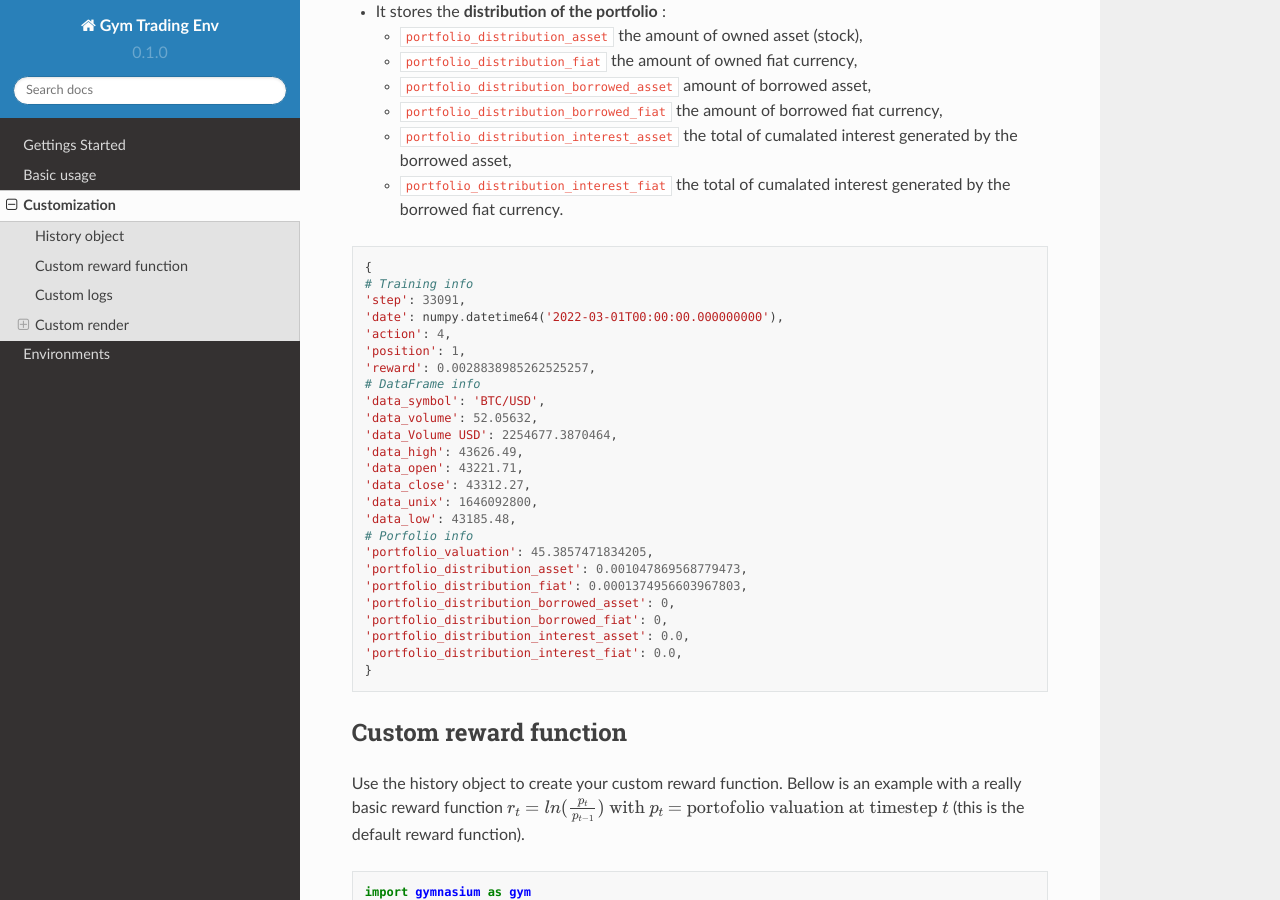
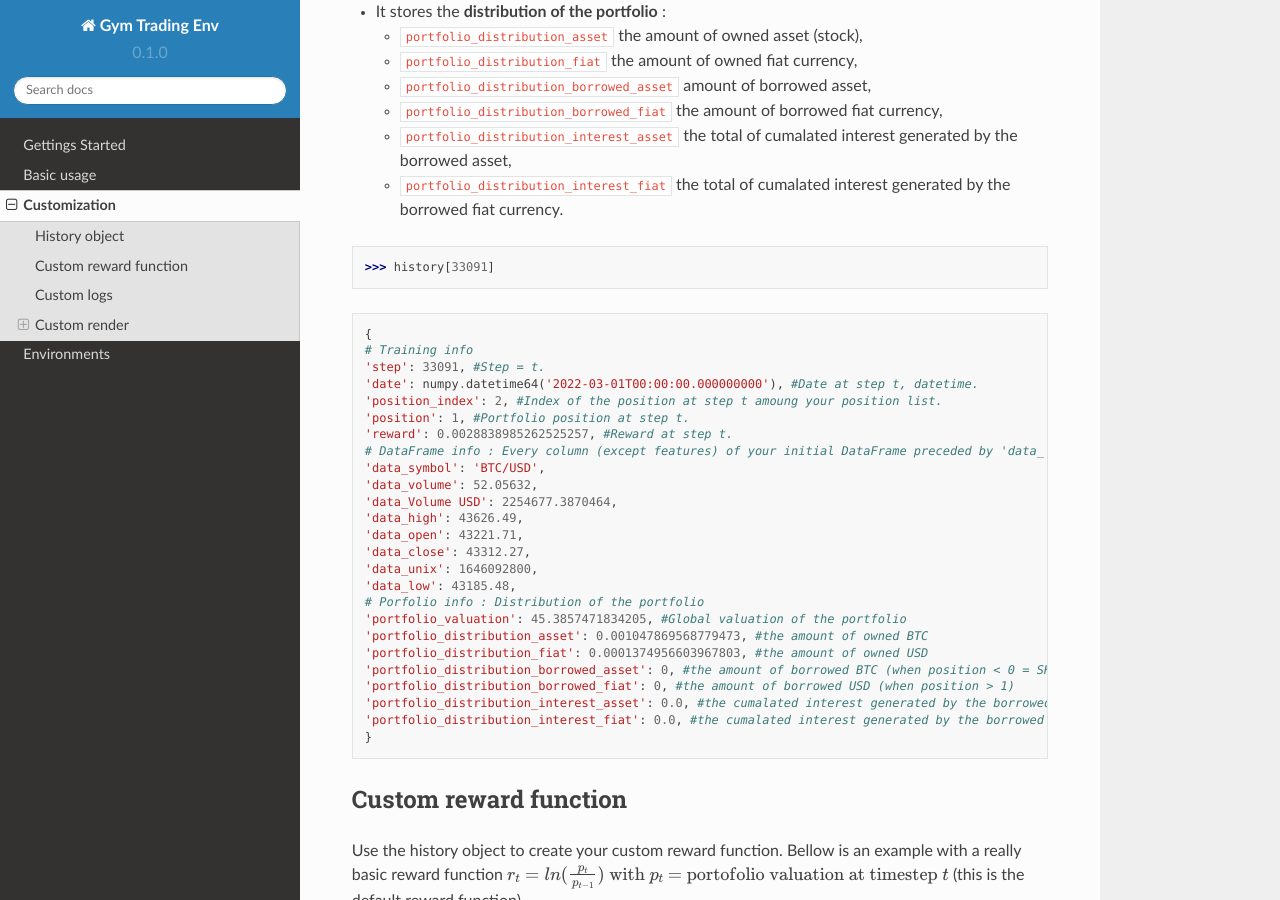
Before and after one commit to ClementPerroud/Gym-Trading-Env, a Sphinx documentation site: the page built from docs/source/customization.rst, in a window 1280 px wide and 900 px high, scrolled down 683 px. Built offline with Sphinx 7.4.7 and the Read the Docs theme 2.0.0, drawn with Linux system fonts in a browser that asks for light colours.

Commit message:
Update customization.rst

```diff
--- a/docs/source/customization.rst
+++ b/docs/source/customization.rst
@@ -30,14 +30,18 @@ Accessible columns of history object :
 
 .. code-block:: python
 
+ >>> history[33091]
+
+.. code-block:: python
+
   {
   # Training info
-  'step': 33091,
-  'date': numpy.datetime64('2022-03-01T00:00:00.000000000'),
-  'action': 4,
-  'position': 1,
-  'reward': 0.0028838985262525257,
-  # DataFrame info
+  'step': 33091, #Step = t.
+  'date': numpy.datetime64('2022-03-01T00:00:00.000000000'), #Date at step t, datetime.
+  'position_index': 2, #Index of the position at step t amoung your position list.
+  'position': 1, #Portfolio position at step t.
+  'reward': 0.0028838985262525257, #Reward at step t.
+  # DataFrame info : Every column (except features) of your initial DataFrame preceded by 'data_'
   'data_symbol': 'BTC/USD',
   'data_volume': 52.05632,
   'data_Volume USD': 2254677.3870464,
@@ -46,14 +50,14 @@ Accessible columns of history object :
   'data_close': 43312.27,
   'data_unix': 1646092800,
   'data_low': 43185.48,
-  # Porfolio info
-  'portfolio_valuation': 45.3857471834205,
-  'portfolio_distribution_asset': 0.001047869568779473,
-  'portfolio_distribution_fiat': 0.0001374956603967803,
-  'portfolio_distribution_borrowed_asset': 0,
-  'portfolio_distribution_borrowed_fiat': 0,
-  'portfolio_distribution_interest_asset': 0.0,
-  'portfolio_distribution_interest_fiat': 0.0,
+  # Porfolio info : Distribution of the portfolio
+  'portfolio_valuation': 45.3857471834205, #Global valuation of the portfolio
+  'portfolio_distribution_asset': 0.001047869568779473, #the amount of owned BTC
+  'portfolio_distribution_fiat': 0.0001374956603967803, #the amount of owned USD
+  'portfolio_distribution_borrowed_asset': 0, #the amount of borrowed BTC (when position < 0 = SHORT)
+  'portfolio_distribution_borrowed_fiat': 0, #the amount of borrowed USD (when position > 1)
+  'portfolio_distribution_interest_asset': 0.0, #the cumalated interest generated by the borrowed BTC
+  'portfolio_distribution_interest_fiat': 0.0, #the cumalated interest generated by the borrowed USD
   }
 Custom reward function
 -------------------
```
